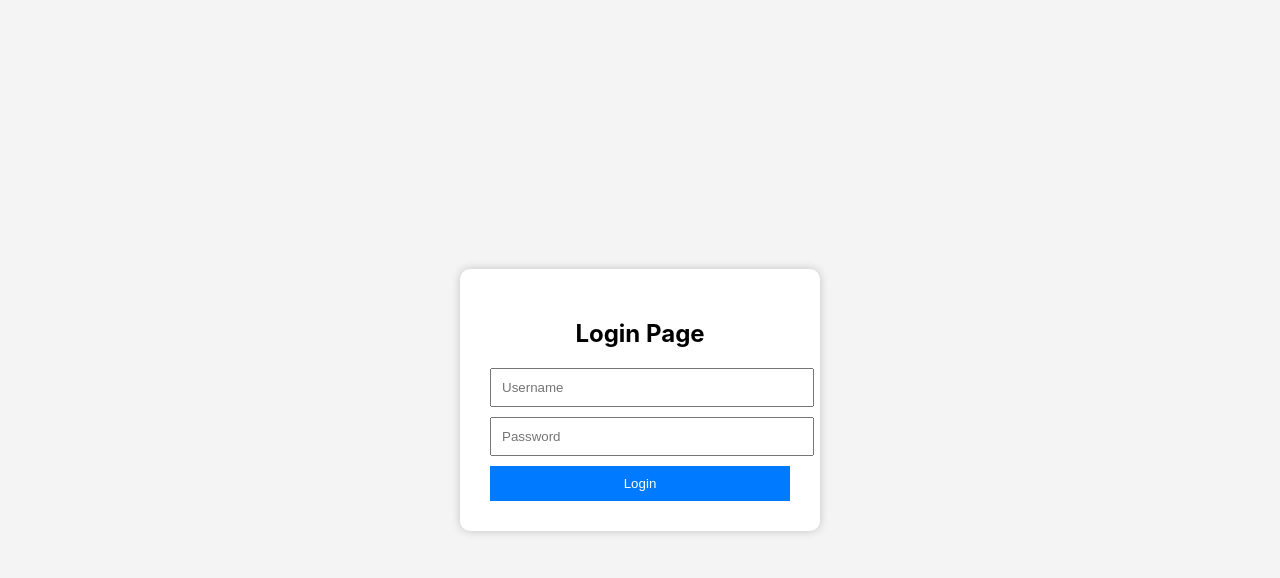
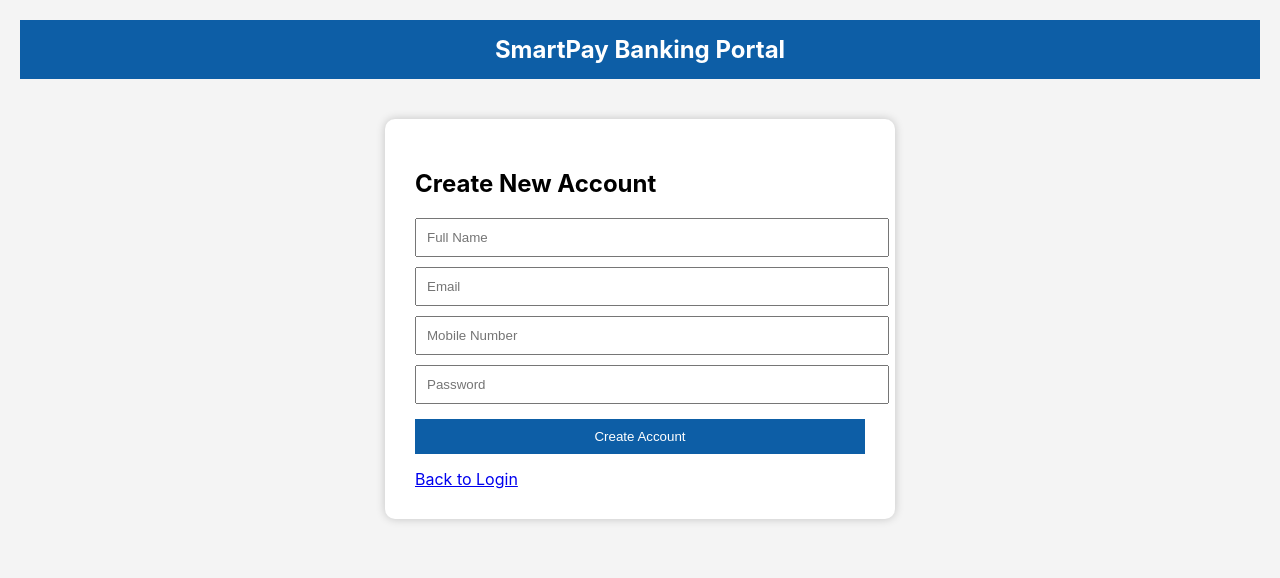
Before and after one commit to divyarathod3/CorePaymentLedger, a React (Create React App) app: page /signup in a window 1280 px wide. Shown: the top 578 px of the page. Built offline with nearby package versions, Linux system fonts and the light colour scheme.

Commit message:
Added Login Signup and Forgot Password pages

```diff
--- a/package.json
+++ b/package.json
@@ -9,6 +9,7 @@
     "@testing-library/user-event": "^13.5.0",
     "react": "^19.2.7",
     "react-dom": "^19.2.7",
+    "react-router-dom": "^7.18.0",
     "react-scripts": "5.0.1",
     "web-vitals": "^2.1.4"
   },
--- a/src/App.css
+++ b/src/App.css
@@ -1,38 +1,95 @@
-.App {
-  text-align: center;
+body {
+  margin: 0;
+  background: #f4f4f4;
+  font-family: Arial, sans-serif;
 }
 
-.App-logo {
-  height: 40vmin;
-  pointer-events: none;
+.container {
+  width: 90%;
+  margin: 20px auto;
+  border: 1px solid #ccc;
+  background: white;
 }
 
-@media (prefers-reduced-motion: no-preference) {
-  .App-logo {
-    animation: App-logo-spin infinite 20s linear;
-  }
+.header {
+  background: #0d5ea6;
+  color: white;
+  padding: 15px;
 }
 
-.App-header {
-  background-color: #282c34;
-  min-height: 100vh;
+.login-box {
   display: flex;
-  flex-direction: column;
-  align-items: center;
-  justify-content: center;
-  font-size: calc(10px + 2vmin);
-  color: white;
+  margin: 20px;
+  border: 1px solid #ddd;
 }
 
-.App-link {
-  color: #61dafb;
+.left-panel {
+  width: 40%;
+  padding: 30px;
 }
 
-@keyframes App-logo-spin {
-  from {
-    transform: rotate(0deg);
-  }
-  to {
-    transform: rotate(360deg);
-  }
+.left-panel h3 {
+  color: #0d5ea6;
 }
+
+.left-panel label {
+  display: block;
+  margin-top: 15px;
+}
+
+.left-panel input[type="text"],
+.left-panel input[type="password"] {
+  width: 90%;
+  padding: 10px;
+  margin-top: 5px;
+}
+
+.button-group {
+  margin-top: 20px;
+}
+
+.login-btn {
+  background: #0d5ea6;
+  color: white;
+  border: none;
+  padding: 10px 25px;
+  margin-right: 10px;
+  cursor: pointer;
+}
+
+.reset-btn {
+  background: gray;
+  color: white;
+  border: none;
+  padding: 10px 25px;
+  cursor: pointer;
+}
+
+.checkbox {
+  margin-top: 20px;
+}
+
+.right-panel {
+  width: 60%;
+}
+
+.right-panel img {
+  width: 100%;
+  height: 100%;
+  object-fit: cover;
+}
+.links {
+  margin-top: 20px;
+  display: flex;
+  justify-content: space-between;
+}
+
+.links a {
+  text-decoration: none;
+  color: #0d5ea6;
+  font-weight: bold;
+}
+
+.links a:hover {
+  text-decoration: underline;
+}
--- a/src/App.js
+++ b/src/App.js
@@ -1,8 +1,23 @@
 import React from "react";
+import { BrowserRouter, Routes, Route } from "react-router-dom";
+
 import LoginPage from "./pages/LoginPage";
+import SignUpPage from "./pages/SignUpPage";
+import ForgotPasswordPage from "./pages/ForgotPasswordPage";
 
 function App() {
-  return <LoginPage />;
+  return (
+    <BrowserRouter>
+      <Routes>
+        <Route path="/" element={<LoginPage />} />
+        <Route path="/signup" element={<SignUpPage />} />
+        <Route
+          path="/forgot-password"
+          element={<ForgotPasswordPage />}
+        />
+      </Routes>
+    </BrowserRouter>
+  );
 }
 
 export default App;
--- /dev/null
+++ b/src/pages/ForgotPasswordPage.js
@@ -0,0 +1,75 @@
+import React from "react";
+import { Link } from "react-router-dom";
+
+function ForgotPasswordPage() {
+
+  const handleReset = () => {
+    alert("Password Reset Link Sent Successfully!");
+  };
+
+  return (
+    <div
+      style={{
+        minHeight: "100vh",
+        backgroundColor: "#f4f4f4",
+        padding: "20px",
+      }}
+    >
+      <div
+        style={{
+          backgroundColor: "#0d5ea6",
+          color: "white",
+          padding: "15px",
+          textAlign: "center",
+          fontSize: "24px",
+          fontWeight: "bold",
+        }}
+      >
+        SmartPay Banking Portal
+      </div>
+
+      <div
+        style={{
+          width: "400px",
+          margin: "50px auto",
+          backgroundColor: "white",
+          padding: "30px",
+          borderRadius: "10px",
+          boxShadow: "0px 0px 10px rgba(0,0,0,0.2)",
+        }}
+      >
+        <h2>Reset Password</h2>
+
+        <input
+          type="email"
+          placeholder="Enter Registered Email"
+          style={{
+            width: "100%",
+            padding: "10px",
+            marginBottom: "15px",
+          }}
+        />
+
+        <button
+          onClick={handleReset}
+          style={{
+            width: "100%",
+            padding: "10px",
+            backgroundColor: "#0d5ea6",
+            color: "white",
+            border: "none",
+            cursor: "pointer",
+          }}
+        >
+          Send Reset Link
+        </button>
+
+        <div style={{ marginTop: "15px" }}>
+          <Link to="/">Back to Login</Link>
+        </div>
+      </div>
+    </div>
+  );
+}
+
+export default ForgotPasswordPage;
--- a/src/pages/LoginPage.jsx
+++ b/src/pages/LoginPage.jsx
@@ -1,59 +1,140 @@
 import React from "react";
+import { Link } from "react-router-dom";
 
 function LoginPage() {
+
+  const handleLogin = () => {
+    alert("Login Successful! Welcome to SmartPay Banking Portal.");
+  };
+
+  const handleReset = () => {
+    document.getElementById("username").value = "";
+    document.getElementById("password").value = "";
+  };
+
   return (
     <div
       style={{
-        display: "flex",
-        justifyContent: "center",
-        alignItems: "center",
-        height: "100vh",
+        minHeight: "100vh",
         backgroundColor: "#f4f4f4",
+        padding: "20px",
       }}
     >
       <div
         style={{
-          background: "white",
-          padding: "30px",
-          borderRadius: "10px",
-          boxShadow: "0px 0px 10px rgba(0,0,0,0.2)",
-          width: "300px",
+          backgroundColor: "#0d5ea6",
+          color: "white",
+          padding: "15px",
+          textAlign: "center",
+          fontSize: "24px",
+          fontWeight: "bold",
         }}
       >
-        <h2 style={{ textAlign: "center" }}>Login Page</h2>
+        SmartPay Banking Portal
+      </div>
 
+      <div
+        style={{
+          display: "flex",
+          width: "80%",
+          margin: "30px auto",
+          backgroundColor: "white",
+          boxShadow: "0px 0px 10px rgba(0,0,0,0.2)",
+        }}
+      >
+        <div
+          style={{
+            width: "40%",
+            padding: "30px",
+          }}
+        >
+          <h2>Login</h2>
+
+          <label>Username</label>
           <input
+            id="username"
             type="text"
-          placeholder="Username"
+            placeholder="Enter Username"
             style={{
               width: "100%",
               padding: "10px",
-            marginBottom: "10px",
+              marginTop: "5px",
+              marginBottom: "15px",
             }}
           />
 
+          <label>Password</label>
           <input
+            id="password"
             type="password"
-          placeholder="Password"
+            placeholder="Enter Password"
             style={{
               width: "100%",
               padding: "10px",
-            marginBottom: "10px",
+              marginTop: "5px",
+              marginBottom: "15px",
             }}
           />
 
+          <div style={{ marginTop: "20px" }}>
             <button
+              onClick={handleLogin}
               style={{
-            width: "100%",
-            padding: "10px",
-            backgroundColor: "#007bff",
+                backgroundColor: "#0d5ea6",
                 color: "white",
                 border: "none",
+                padding: "10px 20px",
+                marginRight: "10px",
                 cursor: "pointer",
               }}
             >
               Login
             </button>
+
+            <button
+              onClick={handleReset}
+              style={{
+                backgroundColor: "gray",
+                color: "white",
+                border: "none",
+                padding: "10px 20px",
+                cursor: "pointer",
+              }}
+            >
+              Reset
+            </button>
+          </div>
+
+          <div
+            style={{
+              marginTop: "20px",
+              display: "flex",
+              justifyContent: "space-between",
+            }}
+          >
+            <Link to="/signup">Sign Up</Link>
+
+            <Link to="/forgot-password">
+              Forgot Password?
+            </Link>
+          </div>
+        </div>
+
+        <div
+          style={{
+            width: "60%",
+          }}
+        >
+          <img
+            src="https://images.unsplash.com/photo-1556740749-887f6717d7e4"
+            alt="Banking"
+            style={{
+              width: "100%",
+              height: "100%",
+              objectFit: "cover",
+            }}
+          />
+        </div>
       </div>
     </div>
   );
--- /dev/null
+++ b/src/pages/SignUpPage.js
@@ -0,0 +1,105 @@
+import React from "react";
+import { Link } from "react-router-dom";
+
+function SignUpPage() {
+
+  const handleSignup = () => {
+    alert("Account Created Successfully!");
+  };
+
+  return (
+    <div
+      style={{
+        minHeight: "100vh",
+        backgroundColor: "#f4f4f4",
+        padding: "20px",
+      }}
+    >
+      <div
+        style={{
+          backgroundColor: "#0d5ea6",
+          color: "white",
+          padding: "15px",
+          textAlign: "center",
+          fontSize: "24px",
+          fontWeight: "bold",
+        }}
+      >
+        SmartPay Banking Portal
+      </div>
+
+      <div
+        style={{
+          width: "450px",
+          margin: "40px auto",
+          backgroundColor: "white",
+          padding: "30px",
+          borderRadius: "10px",
+          boxShadow: "0px 0px 10px rgba(0,0,0,0.2)",
+        }}
+      >
+        <h2>Create New Account</h2>
+
+        <input
+          type="text"
+          placeholder="Full Name"
+          style={{
+            width: "100%",
+            padding: "10px",
+            marginBottom: "10px",
+          }}
+        />
+
+        <input
+          type="email"
+          placeholder="Email"
+          style={{
+            width: "100%",
+            padding: "10px",
+            marginBottom: "10px",
+          }}
+        />
+
+        <input
+          type="text"
+          placeholder="Mobile Number"
+          style={{
+            width: "100%",
+            padding: "10px",
+            marginBottom: "10px",
+          }}
+        />
+
+        <input
+          type="password"
+          placeholder="Password"
+          style={{
+            width: "100%",
+            padding: "10px",
+            marginBottom: "15px",
+          }}
+        />
+
+        <button
+          onClick={handleSignup}
+          style={{
+            width: "100%",
+            padding: "10px",
+            backgroundColor: "#0d5ea6",
+            color: "white",
+            border: "none",
+            cursor: "pointer",
+          }}
+        >
+          Create Account
+        </button>
+
+        <div style={{ marginTop: "15px" }}>
+          <Link to="/">Back to Login</Link>
+        </div>
+      </div>
+    </div>
+  );
+}
+
+export default SignUpPage;
```
Also changed, not shown: 1 other file (tests, documents, lock files or other folders). Lines whose indentation alone changed are shown as unchanged.
